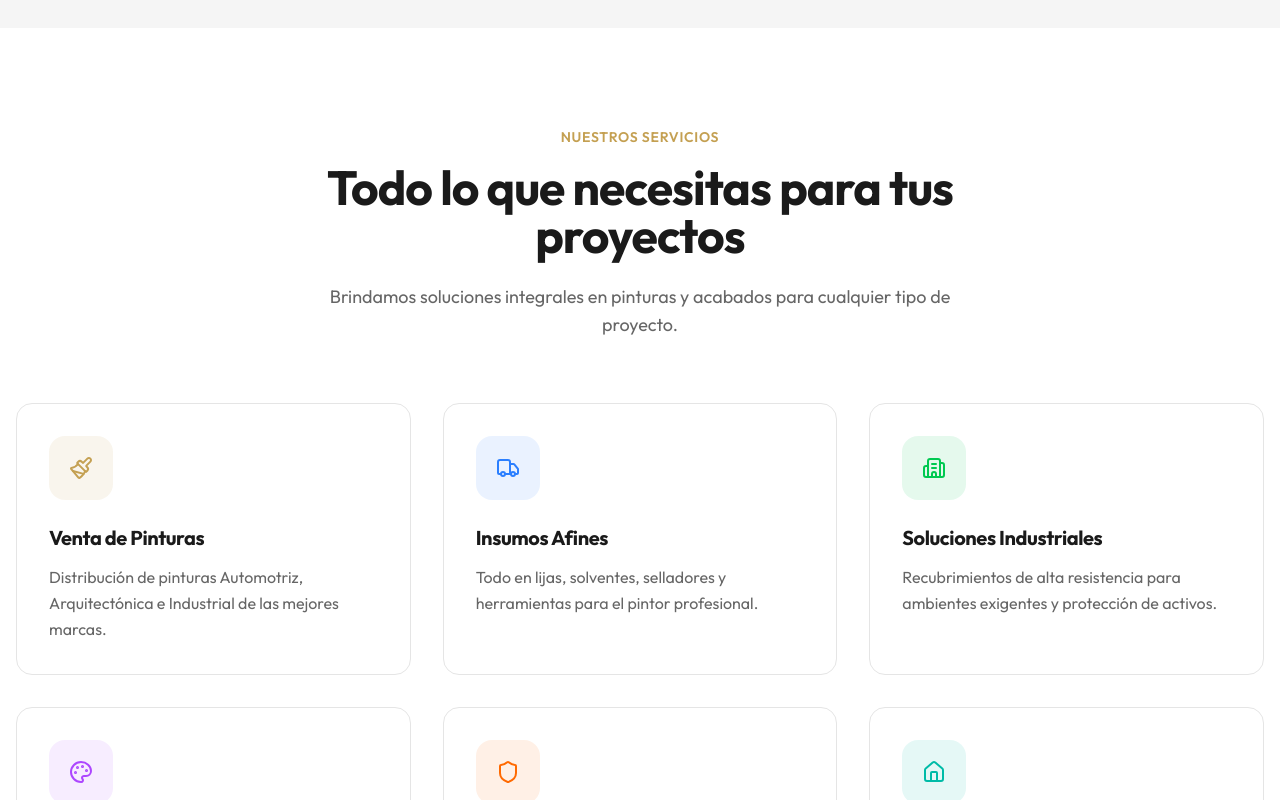
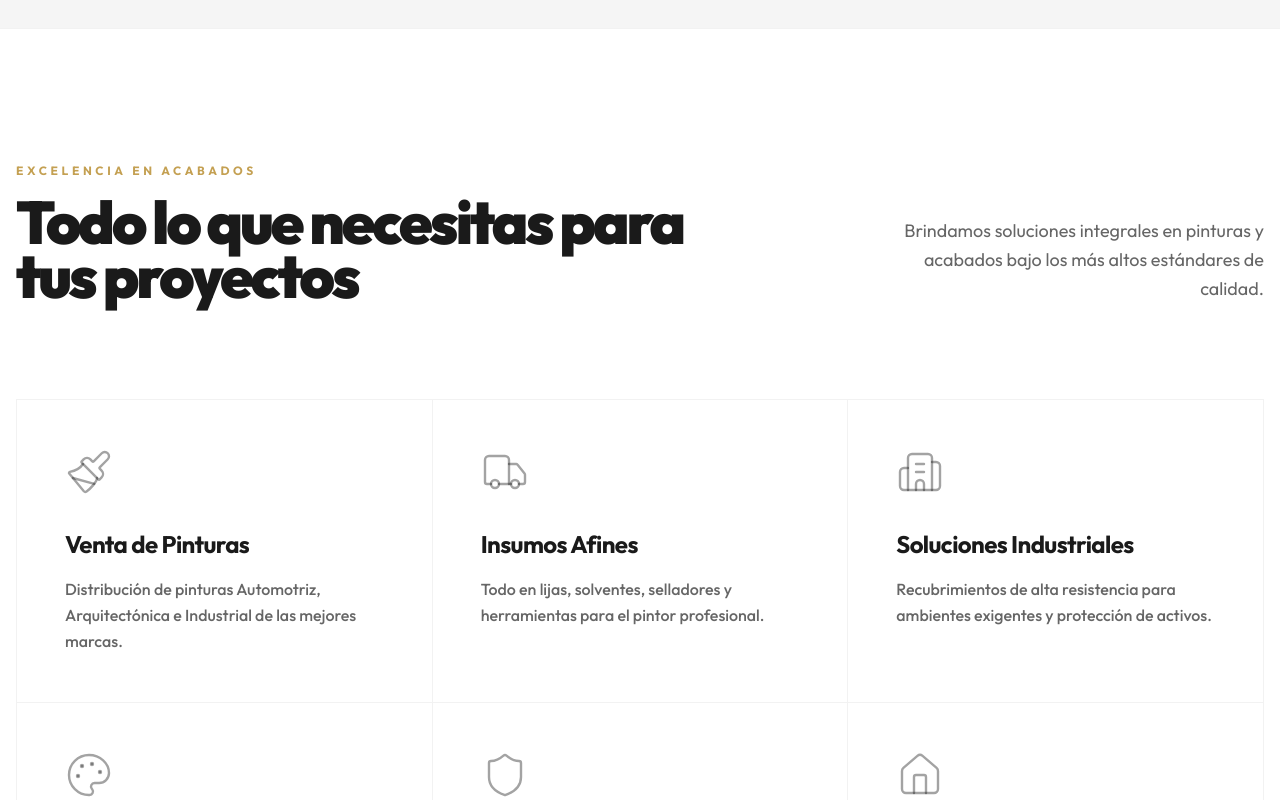
Before and after one commit to Pentesting-28/Pintualiado-Landing, a Next.js app: page / in a window 1280 px wide. Shown: the part 2360-3160 px from the top of the page. Built offline with nearby package versions, Linux system fonts and the light colour scheme; no server answers.

Commit message:
feat: add `ServicesSection` component to display available services with icons and descriptions.

```diff
--- a/src/components/ServicesSection.tsx
+++ b/src/components/ServicesSection.tsx
@@ -8,76 +8,69 @@ const services = [
     icon: Paintbrush,
     title: "Venta de Pinturas",
     description: "Distribución de pinturas Automotriz, Arquitectónica e Industrial de las mejores marcas.",
-    color: "bg-accent/10",
-    iconColor: "text-accent",
   },
   {
     icon: Truck,
     title: "Insumos Afines",
-    category: "Industrial",
     description: "Todo en lijas, solventes, selladores y herramientas para el pintor profesional.",
-    color: "bg-blue-500/10",
-    iconColor: "text-blue-500",
   },
   {
     icon: Building2,
     title: "Soluciones Industriales",
     description: "Recubrimientos de alta resistencia para ambientes exigentes y protección de activos.",
-    color: "bg-green-500/10",
-    iconColor: "text-green-500",
   },
   {
     icon: Palette,
     title: "Igualación de Colores",
     description: "Servicio especializado de igualación computarizada para acabados perfectos.",
-    color: "bg-purple-500/10",
-    iconColor: "text-purple-500",
   },
   {
     icon: Shield,
     title: "Asesoría Técnica",
     description: "Contamos con expertos para asesorarte en la aplicación y elección de productos.",
-    color: "bg-orange-500/10",
-    iconColor: "text-orange-500",
   },
   {
     icon: Home,
     title: "Atención Especializada",
     description: "Visítanos en nuestra tienda física en Los Rosales para una atención personalizada.",
-    color: "bg-teal-500/10",
-    iconColor: "text-teal-500",
   },
 ];
 
 export function ServicesSection() {
   return (
-    <section id="servicios" className="py-16 sm:py-20 lg:py-24 bg-background">
+    <section id="servicios" className="py-20 sm:py-24 lg:py-32 bg-background border-t border-border/50">
       <div className="container mx-auto px-4">
-        <div className="text-center max-w-2xl mx-auto mb-10 sm:mb-12 lg:mb-16">
-          <span className="inline-block text-accent font-semibold text-xs sm:text-sm uppercase tracking-wider mb-3 sm:mb-4">
-            Nuestros Servicios
-          </span>
-          <h2 className="text-3xl sm:text-4xl lg:text-5xl font-bold text-foreground mb-4 sm:mb-6">
-            Todo lo que necesitas para tus proyectos
-          </h2>
-          <p className="text-muted-foreground text-base sm:text-lg px-4 sm:px-0">
-            Brindamos soluciones integrales en pinturas y acabados para cualquier tipo de proyecto.
+        <div className="flex flex-col lg:flex-row lg:items-end justify-between gap-8 mb-16 lg:mb-24">
+          <div className="max-w-2xl">
+            <span className="inline-block text-accent font-bold text-xs uppercase tracking-[0.3em] mb-4">
+              Excelencia en acabados
+            </span>
+            <h2 className="text-4xl sm:text-5xl lg:text-6xl font-black text-foreground tracking-tighter leading-[0.9]">
+              Todo lo que necesitas para tus proyectos
+            </h2>
+          </div>
+          <p className="text-muted-foreground text-lg max-w-sm lg:text-right leading-relaxed">
+            Brindamos soluciones integrales en pinturas y acabados bajo los más altos estándares de calidad.
           </p>
         </div>
 
-        <div className="grid grid-cols-1 sm:grid-cols-2 lg:grid-cols-3 gap-4 sm:gap-6 lg:gap-8">
+        <div className="grid grid-cols-1 md:grid-cols-2 lg:grid-cols-3 border-t border-l border-border/50">
           {services.map((service, index) => (
             <div
               key={index}
-              className="group p-5 sm:p-6 lg:p-8 bg-card rounded-xl sm:rounded-2xl border border-border hover:border-accent/30 hover:shadow-xl transition-all duration-300 hover:-translate-y-1"
+              className="group p-10 sm:p-12 border-r border-b border-border/50 hover:bg-muted/30 transition-colors duration-500"
             >
-              <div className={`w-12 h-12 sm:w-14 sm:h-14 lg:w-16 lg:h-16 ${service.color} rounded-xl sm:rounded-2xl flex items-center justify-center mb-4 sm:mb-5 lg:mb-6 group-hover:scale-110 transition-transform duration-300`}>
-                <service.icon className={service.iconColor} size={24} />
+              <div className="mb-8">
+                <service.icon
+                  strokeWidth={1.2}
+                  className="text-foreground/40 group-hover:text-accent transition-colors duration-500"
+                  size={48}
+                />
               </div>
-              <h3 className="text-lg sm:text-xl font-bold text-foreground mb-2 sm:mb-3">
+              <h3 className="text-2xl font-bold text-foreground mb-4 tracking-tight">
                 {service.title}
               </h3>
-              <p className="text-muted-foreground text-sm sm:text-base leading-relaxed">
+              <p className="text-muted-foreground leading-relaxed font-medium">
                 {service.description}
               </p>
             </div>
```
